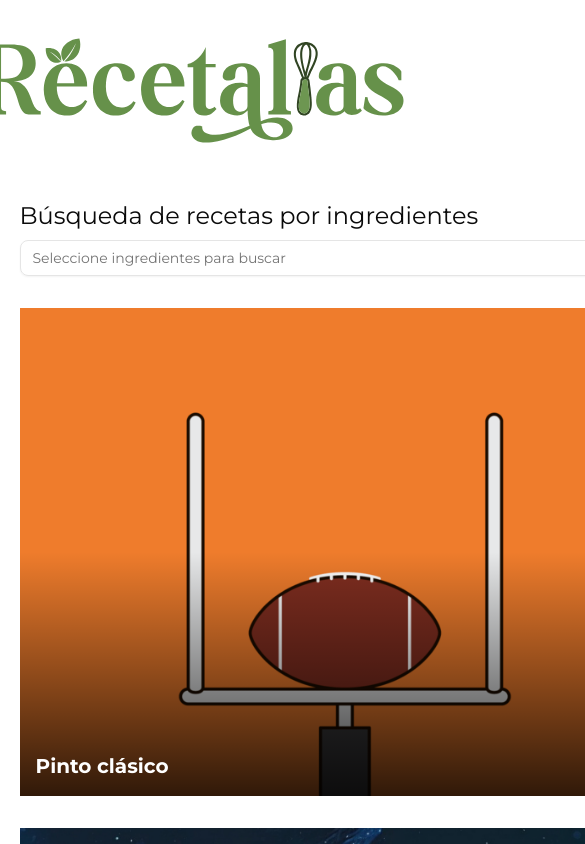
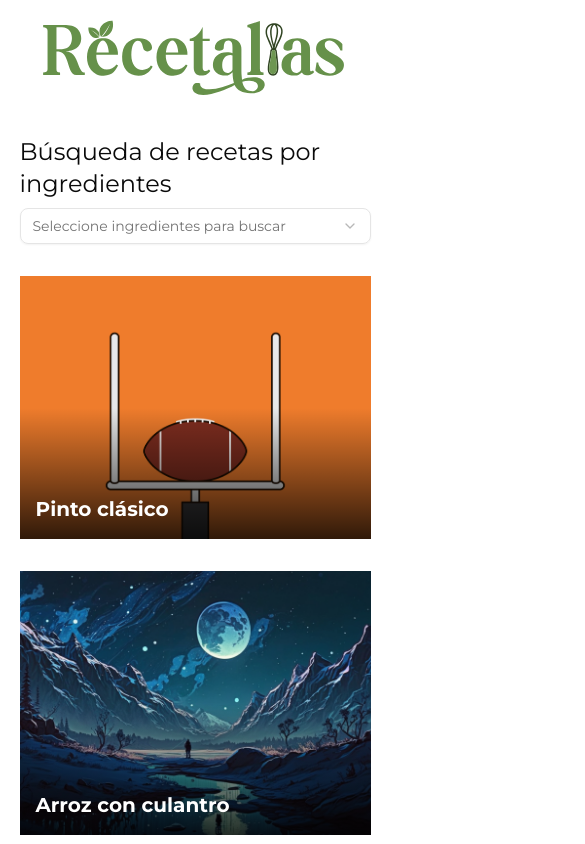
Before and after one commit to merojosa/recetalias, a SvelteKit app: page / in a window 390 px wide. Shown: the top 844 px of the page, 585 px wide, since content can reach past the window. Built offline with nearby package versions, Linux system fonts and the light colour scheme.

Commit message:
Fix responsiveness

```diff
--- a/src/routes/+error.svelte
+++ b/src/routes/+error.svelte
@@ -1,16 +1,30 @@
 <script lang="ts">
+	import { resolve } from '$app/paths';
 	import { page } from '$app/state';
 </script>
 
-<div class="flex min-h-screen flex-col items-center justify-center px-4">
+<div class="flex flex-col items-center justify-center gap-5 h-full">
 	<h1 class="text-9xl font-bold text-gray-800">{page.status}</h1>
-	<p class="mt-4 text-2xl font-semibold text-gray-700">
-		{page.status === 404 ? 'Página no encontrada' : 'Error'}
-	</p>
-	<p class="mt-2 text-gray-600">
-		{page.error?.message || 'Algo salió mal'}
-	</p>
-	<a href="/" class="mt-8 rounded-lg bg-gray-800 px-6 py-3 text-white transition hover:bg-gray-700">
+	<div class="text-center">
+		<p class="text-2xl font-semibold text-gray-700">
+			{page.status === 404 ? 'Página no encontrada' : 'Error'}
+		</p>
+		<p class="text-gray-600">
+			{page.error?.message || 'Algo salió mal'}
+		</p>
+	</div>
+	<a
+		href={resolve('/')}
+		class="rounded-lg bg-gray-800 px-6 py-3 text-white transition hover:bg-gray-700"
+	>
 		Volver al inicio
 	</a>
 </div>
+
+<style>
+	:global(main) {
+		display: flex;
+		flex-direction: column;
+		justify-content: center;
+	}
+</style>
--- a/src/routes/+layout.svelte
+++ b/src/routes/+layout.svelte
@@ -11,14 +11,14 @@
 	<link rel="icon" href={favicon} />
 </svelte:head>
 
-<header class="p-4 flex justify-center items-center gap-3 font-bold text-4xl">
-	<nav class="w-full flex justify-center p-4">
-		<a href={resolve('/')} class="flex items-center gap-3 *:h-28">
+<header class="p-4 md:p-8 flex justify-center items-center gap-3 font-bold text-4xl">
+	<nav class="w-full flex justify-center">
+		<a href={resolve('/')} class="flex items-center gap-3 *:h-20 sm:*:h-24 md:*:h-28">
 			<Logo />
 		</a>
 	</nav>
 </header>
-<main class="min-w-[650px] max-w-[650px] mx-[5vw] md:mx-auto flex-1 py-6">
+<main class="md:min-w-[650px] md:max-w-[650px] mx-[5vw] md:mx-auto flex-1 py-6">
 	{@render children()}
 </main>
 <footer class="bg-primary text-white py-4 flex justify-center flex-col items-center">
--- a/src/routes/+page.svelte
+++ b/src/routes/+page.svelte
@@ -77,17 +77,12 @@
 	</Select.Root>
 </section>
 
-<section class="grid grid-cols-1 gap-8 md:grid-cols-2 pt-8 w-full">
+<section class="grid grid-cols-1 gap-8 sm:grid-cols-2 pt-8 w-full">
 	{#each filteredRecipes as recipe (recipe.id)}
 		<article>
-			<a class="flex gap-1 flex-col" href={resolve(`/recetas/${recipe.id}`)}>
+			<a class="flex gap-1 flex-col relative" href={resolve(`/recetas/${recipe.id}`)}>
 				{#if recipe.image}
-					<div class="relative">
-						<img
-							src={recipe.image.url}
-							alt={recipe.image.alt}
-							class="aspect-4/3 w-full object-cover"
-						/>
+					<img src={recipe.image.url} alt={recipe.image.alt} class="aspect-4/3 object-cover" />
 					<div
 						class="absolute bottom-0 left-0 right-0 h-1/2 bg-linear-to-t from-black/80 to-transparent pointer-events-none"
 					></div>
@@ -96,7 +91,6 @@
 					>
 						{recipe.title}
 					</h2>
-					</div>
 				{/if}
 			</a>
 		</article>
```
Lines whose indentation alone changed are shown as unchanged.
